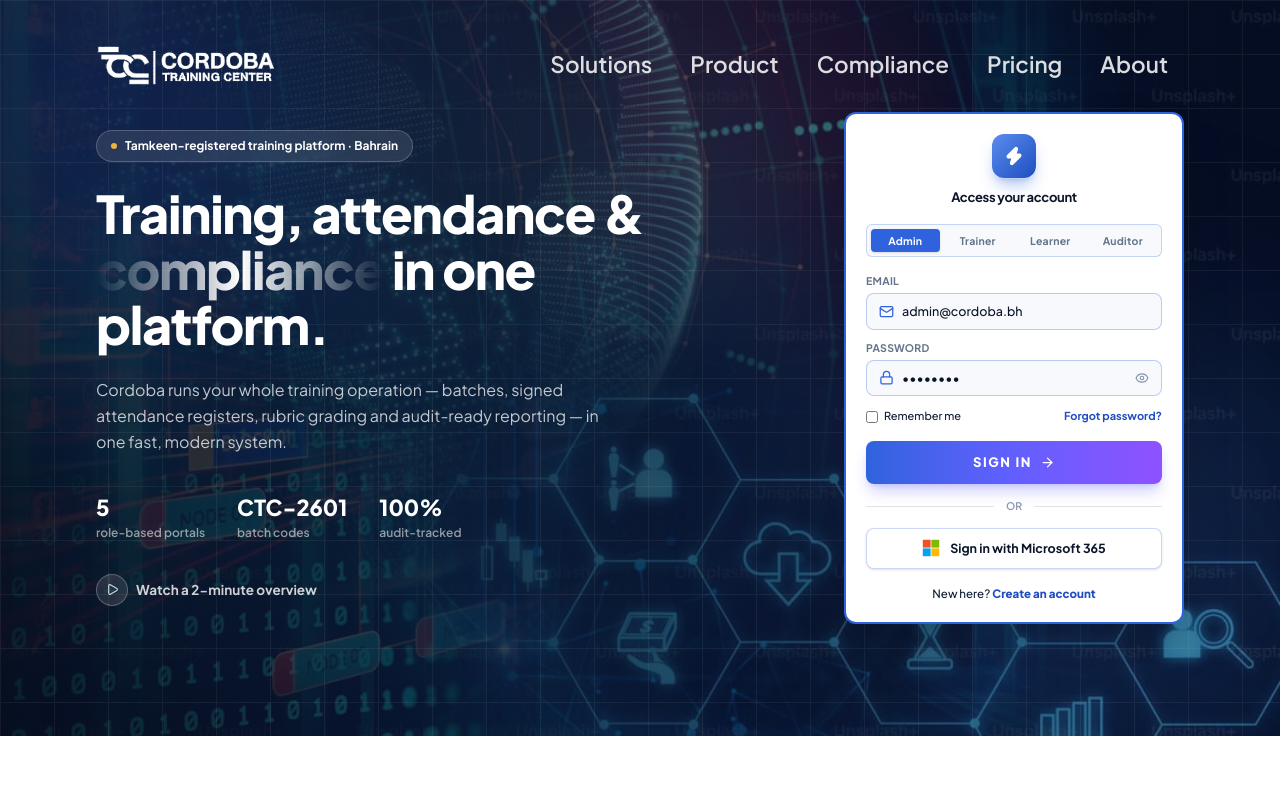
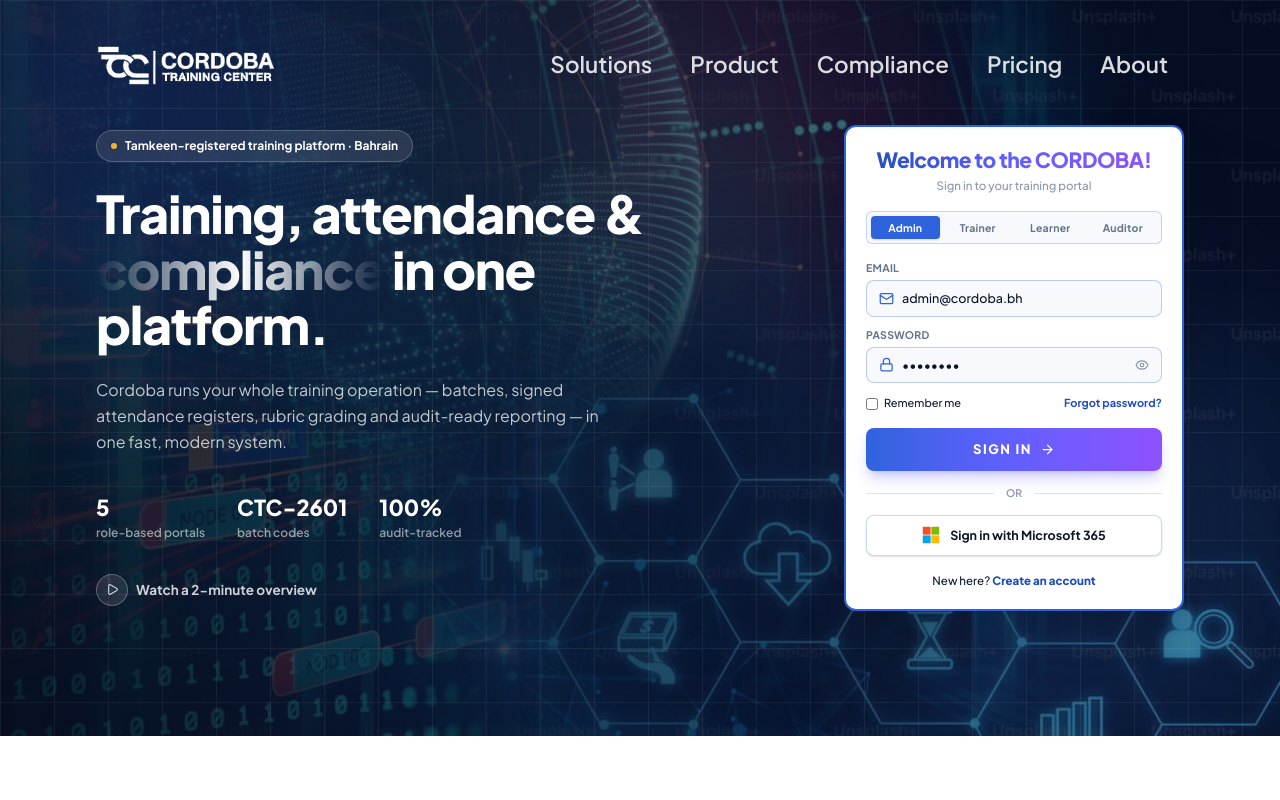
Before and after one commit to Rocky05290/moodle-LMS, a React (Vite) app in the folder app/: page / in a window 1280 px wide. Shown: the top 800 px of the page. Built offline with nearby package versions, Linux system fonts and the light colour scheme.

Commit message:
Login: replace top icon with gradient 'Welcome to the CORDOBA!' heading

```diff
--- a/app/src/components/LoginCard.tsx
+++ b/app/src/components/LoginCard.tsx
@@ -1,6 +1,6 @@
 import { useState } from 'react'
 import { useNavigate } from 'react-router-dom'
-import { Eye, EyeOff, Zap, Mail, Lock, ArrowRight } from 'lucide-react'
+import { Eye, EyeOff, Mail, Lock, ArrowRight } from 'lucide-react'
 import type { Role, User } from '../data/mock'
 import { users } from '../data/mock'
 
@@ -45,12 +45,12 @@
 
   return (
     <div className="w-full overflow-hidden rounded-xl border-2 border-brand-500 bg-white p-5 shadow-2xl shadow-black/25">
-      {/* icon */}
-      <div className="mx-auto flex h-11 w-11 items-center justify-center rounded-xl bg-gradient-to-br from-brand-400 to-brand-600 shadow-lg shadow-brand-500/35 ring-1 ring-white/25">
-        <Zap size={20} className="text-white" fill="currentColor" />
-      </div>
-      <p className="mt-2.5 text-center text-[13px] font-bold tracking-tight text-navy-900">
-        Access your account
+      {/* welcome heading */}
+      <h2 className="bg-gradient-to-r from-brand-600 via-indigo-500 to-violet-500 bg-clip-text text-center text-[21px] leading-tight font-extrabold tracking-tight text-transparent">
+        Welcome to the CORDOBA!
+      </h2>
+      <p className="mt-1 text-center text-[11.5px] font-medium text-ink-400">
+        Sign in to your training portal
       </p>
 
       {/* role segmented control */}
```
